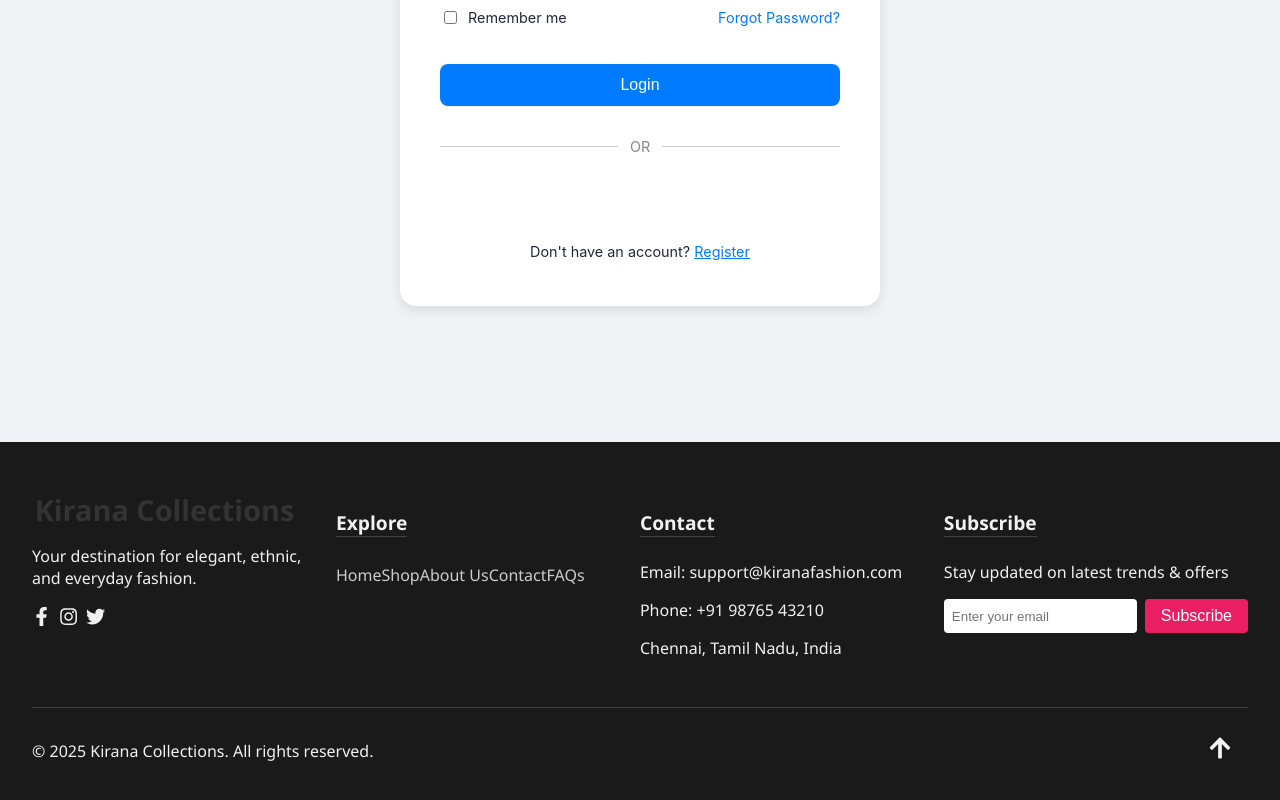
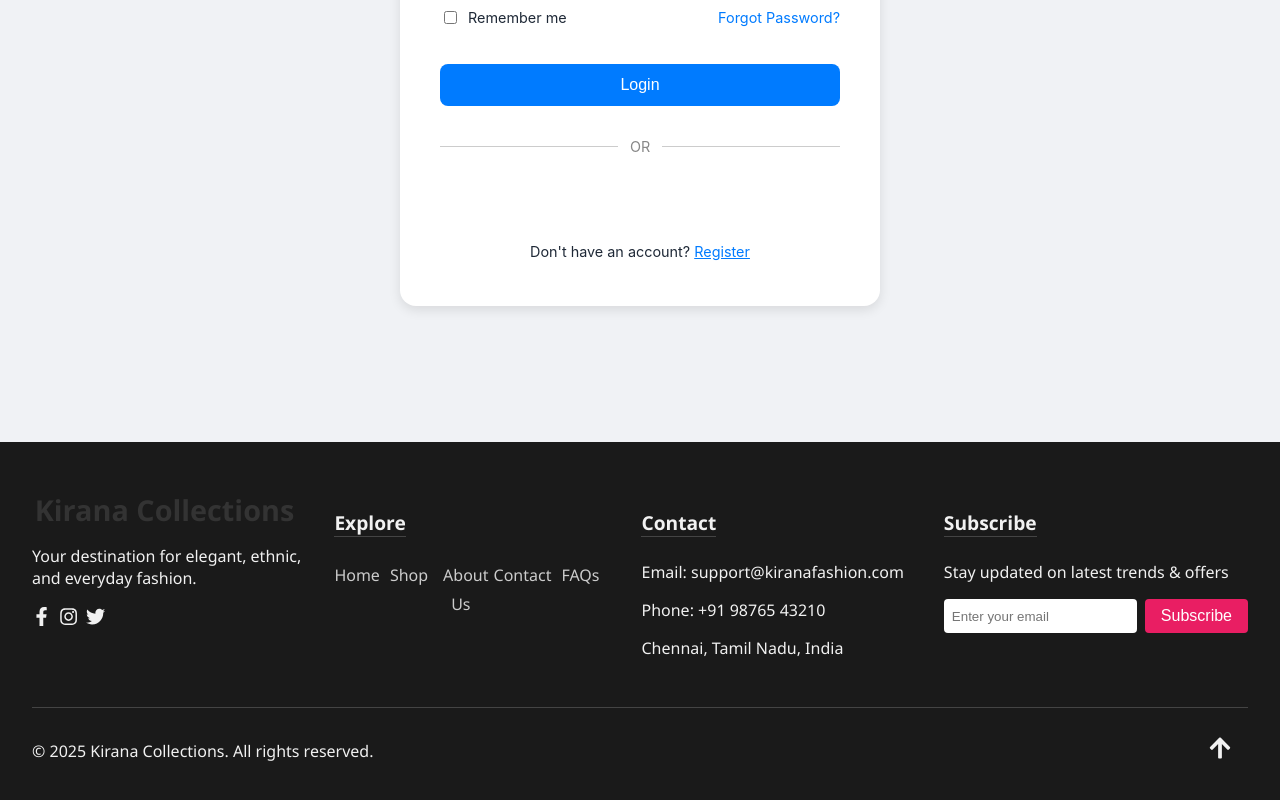
Before and after one commit to Sakthivelan2005/e-commerce, a React (Create React App) app: page /Authentication in a window 1280 px wide. Shown: the part 422-1222 px from the top of the page. Built offline with nearby package versions, Linux system fonts and the light colour scheme.

Commit message:
footer added

```diff
--- a/src/Footer.css
+++ b/src/Footer.css
@@ -42,12 +42,12 @@
 
   .footer__section ul {
     list-style: none;
-    padding: 0;
   }
 
   .footer__section ul li a {
     color: #ccc;
     text-decoration: none;
+    padding-right: 10px;
     line-height: 1.8;
     transition: color 0.3s ease;
   }
--- a/src/Footer.js
+++ b/src/Footer.js
@@ -1,5 +1,5 @@
 import React from 'react';
-import './Footer.css'; // Style as needed
+import './Footer.css'
 import { FaFacebookF, FaInstagram, FaTwitter, FaArrowUp } from 'react-icons/fa';
 
 const Footer = () => {
@@ -31,10 +31,10 @@ const Footer = () => {
           <h3>Explore</h3>
           <ul>
             <li><a href="/">Home</a></li>
-            <li><a href="/shop">Shop</a></li>
-            <li><a href="/about">About Us</a></li>
-            <li><a href="/contact">Contact</a></li>
-            <li><a href="/faq">FAQs</a></li>
+            <li><a href="/products">Shop</a></li>
+            <li><a href="/">About Us</a></li>
+            <li><a href="/">Contact</a></li>
+            <li><a href="/">FAQs</a></li>
           </ul>
         </div>
 
```
